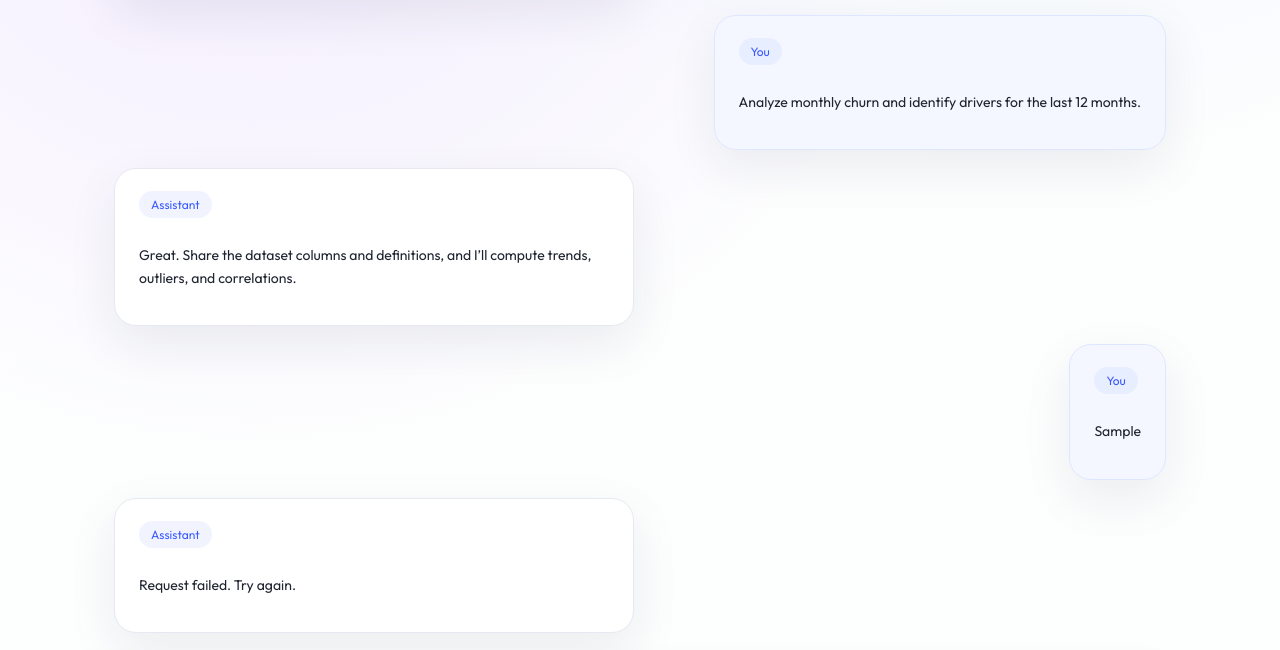
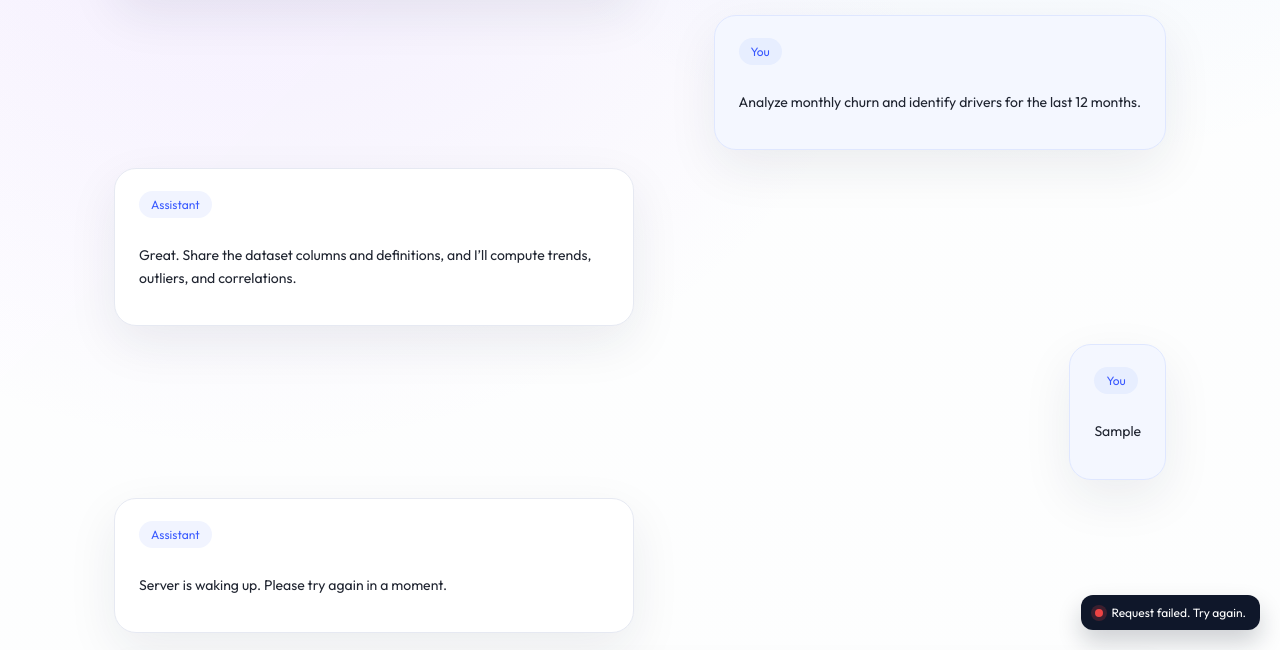
Before and after one commit to MOHAN-M007/Ai_Gemimmi_suite, a website: page data-analytics.html in a window 1280 px wide. Both pictures are taken after typing "Sample" into the empty fields and a click on the button "Send". Shown: the part 545-1195 px from the top of the page. Drawn offline with Linux system fonts and the light colour scheme; no server answers.

Commit message:
Improve session stability and smooth wake-up UX

```diff
--- a/assets/css/style.css
+++ b/assets/css/style.css
@@ -490,6 +490,44 @@ a {
   display: block;
 }
 
+.status-bar {
+  position: fixed;
+  bottom: 20px;
+  right: 20px;
+  background: #0f172a;
+  color: #fff;
+  padding: 10px 14px;
+  border-radius: 12px;
+  font-size: 12px;
+  box-shadow: 0 12px 24px rgba(15, 23, 42, 0.2);
+  display: none;
+  z-index: 99;
+}
+
+.status-bar.show {
+  display: inline-flex;
+  align-items: center;
+  gap: 8px;
+}
+
+.status-dot {
+  width: 8px;
+  height: 8px;
+  border-radius: 50%;
+  background: #22c55e;
+  box-shadow: 0 0 0 4px rgba(34, 197, 94, 0.2);
+}
+
+.status-dot.warn {
+  background: #f59e0b;
+  box-shadow: 0 0 0 4px rgba(245, 158, 11, 0.2);
+}
+
+.status-dot.error {
+  background: #ef4444;
+  box-shadow: 0 0 0 4px rgba(239, 68, 68, 0.2);
+}
+
 .input-panel {
   background: var(--card);
   border-radius: var(--radius-lg);
--- a/assets/js/app.js
+++ b/assets/js/app.js
@@ -1,4 +1,41 @@
 (() => {
+  const statusBar = document.createElement('div');
+  statusBar.className = 'status-bar';
+  statusBar.innerHTML = '<span class="status-dot"></span><span class="status-text">Ready</span>';
+  document.body.appendChild(statusBar);
+
+  const setStatus = (state, text) => {
+    const dot = statusBar.querySelector('.status-dot');
+    const label = statusBar.querySelector('.status-text');
+    label.textContent = text;
+    dot.classList.remove('warn', 'error');
+    if (state === 'warn') dot.classList.add('warn');
+    if (state === 'error') dot.classList.add('error');
+    statusBar.classList.add('show');
+    clearTimeout(setStatus._t);
+    setStatus._t = setTimeout(() => statusBar.classList.remove('show'), 3000);
+  };
+
+  const sleep = (ms) => new Promise(resolve => setTimeout(resolve, ms));
+
+  const fetchWithRetry = async (url, options, tries = 3) => {
+    let lastErr;
+    for (let i = 0; i < tries; i += 1) {
+      try {
+        const res = await fetch(url, options);
+        if (res.status === 502 || res.status === 503 || res.status === 504) {
+          throw new Error('waking');
+        }
+        return res;
+      } catch (err) {
+        lastErr = err;
+        setStatus('warn', 'Waking up server...');
+        await sleep(800 * (i + 1));
+      }
+    }
+    throw lastErr;
+  };
+
   const inputs = document.querySelectorAll('.input-row input');
   inputs.forEach((input) => {
     input.addEventListener('focus', () => input.parentElement.classList.add('is-focus'));
@@ -68,12 +105,13 @@
         if (chartType) formData.append('chartType', chartType);
         if (file) formData.append('file', file);
 
-        const res = await fetch(`/api/bot/${botId}`, {
+        const res = await fetchWithRetry(`/api/bot/${botId}`, {
           method: 'POST',
           body: formData
         });
 
         if (res.status === 401) {
+          setStatus('error', 'Session expired. Please login again.');
           window.location.href = '/login.html';
           return;
         }
@@ -92,8 +130,22 @@
           img.className = 'chat-image';
           assistantBubble.appendChild(img);
         }
+        setStatus('success', 'Response received');
       } catch (err) {
-        assistantBubble.querySelector('p').textContent = 'Request failed. Try again.';
+        assistantBubble.querySelector('p').textContent = 'Server is waking up. Please try again in a moment.';
+        setStatus('error', 'Request failed. Try again.');
+      }
+    });
+  });
+
+  const inputsForSend = document.querySelectorAll('.input-row input[type="text"]');
+  inputsForSend.forEach((input) => {
+    input.addEventListener('keydown', (e) => {
+      if (e.key === 'Enter') {
+        e.preventDefault();
+        const panel = input.closest('.input-panel');
+        const sendBtn = panel ? panel.querySelector('.send-btn') : null;
+        if (sendBtn) sendBtn.click();
       }
     });
   });
--- a/package.json
+++ b/package.json
@@ -10,6 +10,7 @@
   "dependencies": {
     "@aws-sdk/client-s3": "^3.758.0",
     "csv-parse": "^5.5.6",
+    "cookie-session": "^2.1.0",
     "express": "^4.19.2",
     "express-rate-limit": "^7.4.1",
     "express-session": "^1.17.3",
--- a/public/assets/css/style.css
+++ b/public/assets/css/style.css
@@ -490,6 +490,44 @@ a {
   display: block;
 }
 
+.status-bar {
+  position: fixed;
+  bottom: 20px;
+  right: 20px;
+  background: #0f172a;
+  color: #fff;
+  padding: 10px 14px;
+  border-radius: 12px;
+  font-size: 12px;
+  box-shadow: 0 12px 24px rgba(15, 23, 42, 0.2);
+  display: none;
+  z-index: 99;
+}
+
+.status-bar.show {
+  display: inline-flex;
+  align-items: center;
+  gap: 8px;
+}
+
+.status-dot {
+  width: 8px;
+  height: 8px;
+  border-radius: 50%;
+  background: #22c55e;
+  box-shadow: 0 0 0 4px rgba(34, 197, 94, 0.2);
+}
+
+.status-dot.warn {
+  background: #f59e0b;
+  box-shadow: 0 0 0 4px rgba(245, 158, 11, 0.2);
+}
+
+.status-dot.error {
+  background: #ef4444;
+  box-shadow: 0 0 0 4px rgba(239, 68, 68, 0.2);
+}
+
 .input-panel {
   background: var(--card);
   border-radius: var(--radius-lg);
```
Also changed, not shown: public/assets/js/app.js (+54 -2 lines), server.js (+10 -15 lines).
